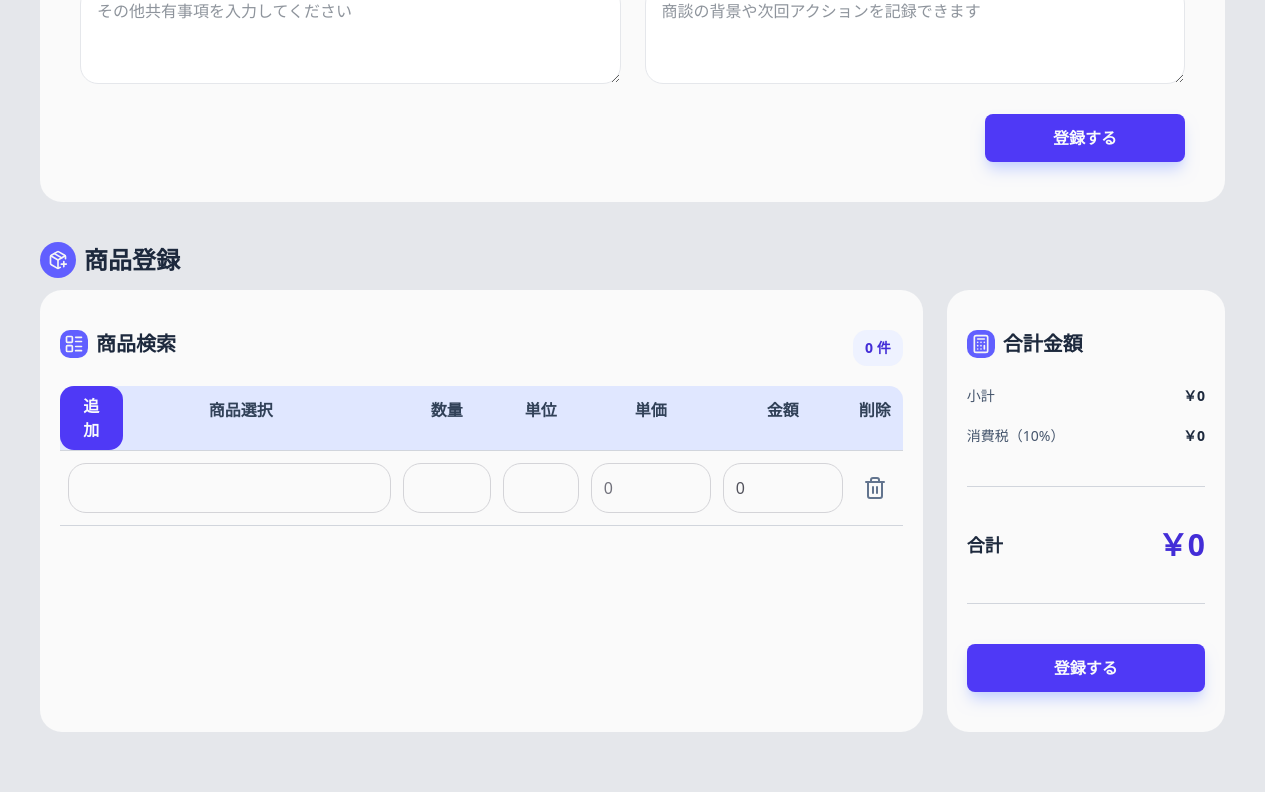
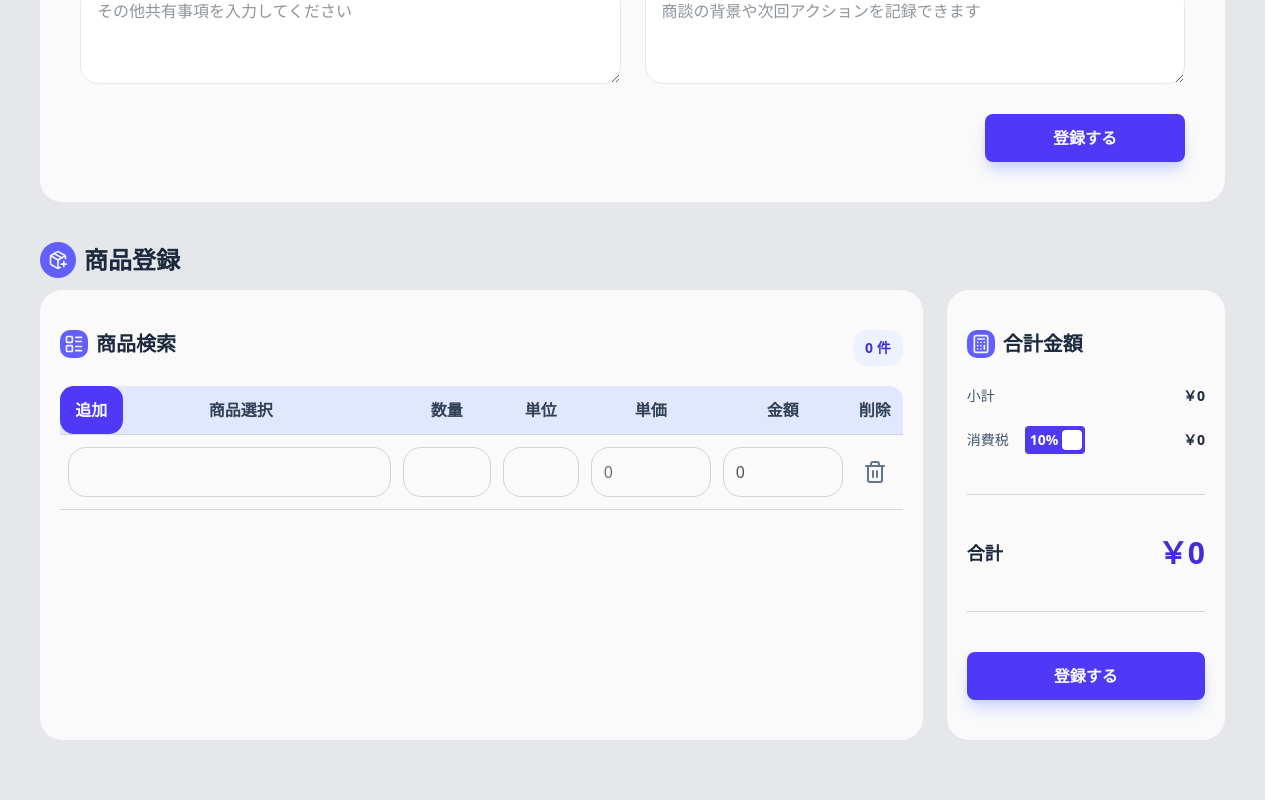
Before and after one commit to kawashima-cr/form, a React (Vite) app: page /form/registration in a window 1280 px wide. Shown: the part 544-1344 px from the top of the page. Built offline with nearby package versions, Linux system fonts and the light colour scheme.

Commit message:
✨税率8%10%切り替えトグルボタンを実装

```diff
--- a/src/components/registration/LineItem.tsx
+++ b/src/components/registration/LineItem.tsx
@@ -57,7 +57,9 @@ export function LineItemRow(props: LineItemRowProps) {
   const hideNumberSpinClass = isCustom
     ? "appearance-none [appearance:textfield] [&::-webkit-outer-spin-button]:appearance-none [&::-webkit-inner-spin-button]:appearance-none"
     : "";
-  const nameHoverClass = isCustom ? "" : "hover:bg-gray-100 hover:text-indigo-600";
+  const nameHoverClass = isCustom
+    ? ""
+    : "hover:bg-gray-100 hover:text-indigo-600";
 
   const unitPrice = props.value.unitPrice;
   const amount = unitPrice * props.value.qty;
--- /dev/null
+++ b/src/components/ui/switch.tsx
@@ -0,0 +1,28 @@
+import * as React from "react";
+import * as SwitchPrimitive from "@radix-ui/react-switch";
+
+import { cn } from "@/lib/utils";
+function Switch({
+  className,
+  ...props
+}: React.ComponentProps<typeof SwitchPrimitive.Root>) {
+  return (
+    <SwitchPrimitive.Root
+      data-slot="switch"
+      className={cn(
+        "peer relative w-15 h-7 data-[state=checked]:bg-indigo-600 data-[state=unchecked]:bg-indigo-100 focus-visible:border-ring focus-visible:ring-ring/50 dark:data-[state=unchecked]:bg-input/80 inline-flex shrink-0 items-center rounded border border-transparent shadow-xs transition-all outline-none focus-visible:ring-[3px] disabled:cursor-not-allowed disabled:opacity-50 before:pointer-events-none before:absolute before:left-1 before:text-[14px] before:font-bold before:leading-none before:text-white before:content-['10%'] data-[state=unchecked]:before:opacity-0 data-[state=checked]:before:opacity-100 after:pointer-events-none after:absolute after:right-1 after:text-[14px] after:font-bold after:leading-none after:text-slate-700 after:content-['8%'] data-[state=checked]:after:opacity-0",
+        className
+      )}
+      {...props}
+    >
+      <SwitchPrimitive.Thumb
+        data-slot="switch-thumb"
+        className={cn(
+          "pointer-events-none block w-5 h-5 rounded bg-white shadow-sm shadow-black/10 ring-0 transition-transform duration-200 ease-out data-[state=checked]:translate-x-[calc(180%)] data-[state=unchecked]:translate-x-0.5"
+        )}
+      />
+    </SwitchPrimitive.Root>
+  );
+}
+
+export { Switch };
--- a/src/pages/registration/Product .tsx
+++ b/src/pages/registration/Product .tsx
@@ -16,6 +16,7 @@ import type {
   MenuDataType,
 } from "../../components/registration/menuData";
 import { ErrorMessage } from "../../components/form/ErrorMessage";
+import { Switch } from "@/components/ui/switch";
 
 export type LineItem = {
   menuId: string | null;
@@ -50,6 +51,7 @@ export function Product() {
     type: "success" | "error";
     message: string;
   } | null>(null);
+  const [taxRate, setTaxRate] = useState<8 | 10>(10);
 
   useEffect(() => {
     if (!isSearchOpen) {
@@ -162,7 +164,7 @@ export function Product() {
     0
   );
 
-  const tax = Math.floor(subtotal * 0.1);
+  const tax = Math.floor(subtotal * (taxRate * 0.01));
 
   const total = subtotal + tax;
 
@@ -224,7 +226,7 @@ export function Product() {
         onSubmit={() => setFeedback(null)}
       >
         {/* 商品検索 */}
-        <div className="col-span-9 rounded-3xl py-10 px-5 bg-neutral-50">
+        <div className="xl:col-span-9 col-span-12 rounded-3xl py-10 px-5 bg-neutral-50">
           <div className="flex justify-between">
             <div className="flex items-center gap-2 mb-7">
               <LayoutList className="pointer-events-none rounded-lg h-7 w-7 p-1 text-neutral-100 bg-indigo-500" />
@@ -240,7 +242,7 @@ export function Product() {
             <button
               type="button"
               onClick={() => openSearch()}
-              className="bg-indigo-600 hover:bg-indigo-500 text-slate-50 font-semibold rounded-xl py-2 px-5 min-w-[50px]"
+              className="bg-indigo-600 hover:bg-indigo-500 text-slate-50 font-semibold rounded-xl py-2 px-3 w-20 text-nowrap"
             >
               追加
             </button>
@@ -382,7 +384,14 @@ export function Product() {
             </span>
           </div>
           <div className="flex items-center justify-between text-slate-600 text-sm">
-            <p>消費税（10%）</p>
+            <p className="flex items-center">
+              消費税
+              <Switch
+                checked={taxRate === 10}
+                onCheckedChange={(checked) => setTaxRate(checked ? 10 : 8)}
+                className="ml-4"
+              />
+            </p>
             <span className="text-slate-800 font-semibold">
               ￥{tax.toLocaleString("ja-JP")}
             </span>
```
